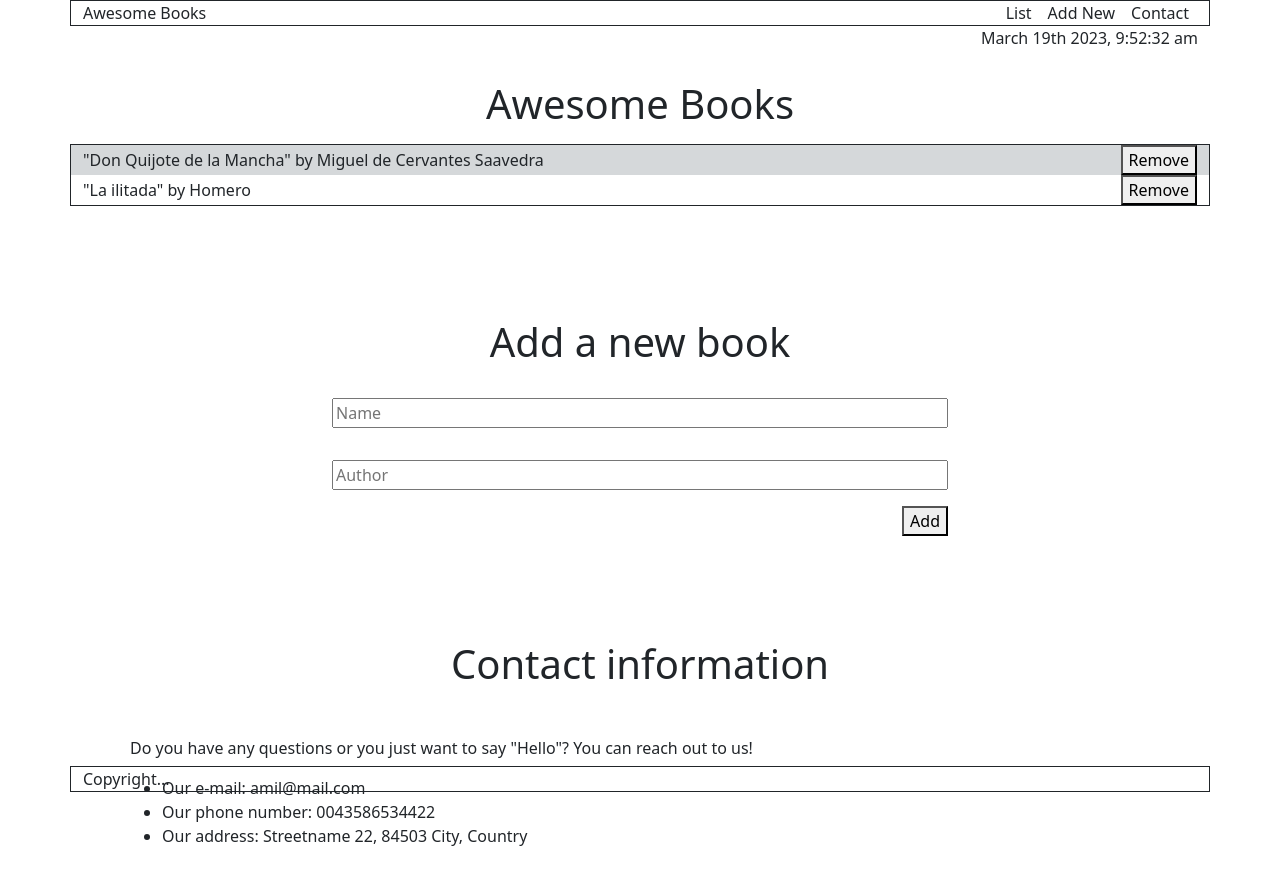
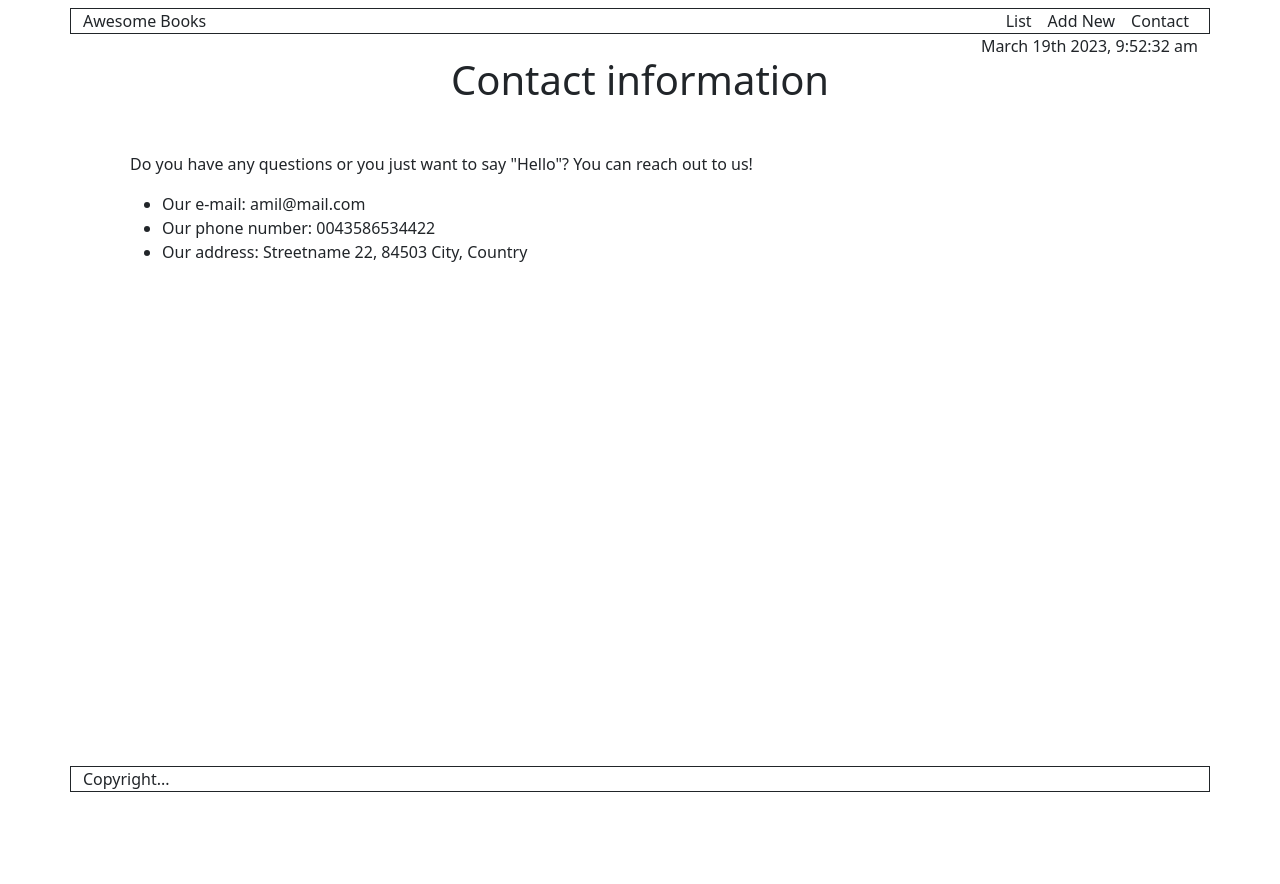
Before and after one commit to alexansaa/LibraryApp, a website: page index.html in a window 1280 px wide. Both pictures are taken after a click on the link "Contact". After the commit the page ends 800 px from the top, so only its background shows below. Drawn offline with nearby package versions, Linux system fonts and the light colour scheme.

Commit message:
add section hidden classes

```diff
--- a/index.html
+++ b/index.html
@@ -13,7 +13,7 @@
     <body>
         <header class="myNavbar">
             <!--Menu Text-->
-            <div class="container border border-dark ">
+            <div class="container border border-dark mt-2">
                 <div class="row">
                     <div id="myLogo" class="col-sm">
                         Awesome Books
@@ -38,7 +38,7 @@
             </div>
         </section>
         <section id="New">
-            <div id="options" class="container w-50  my-5 pt-5">
+            <div id="options" class="container w-50  mb-5 pt-5">
                 <h1 class="text-center  my-3">Add a new book</h1>
                 <div class="d-flex flex-column">
                     <input type="text" name="name" placeholder="Name" id="name" class="my-3"/>
@@ -48,7 +48,7 @@
             </div>
         </section>
         <section id="Contact">
-            <div class="container my-5 pt-2">
+            <div class="container mb-5 pt-2">
                 <h1 class="text-center  my-5">Contact information</h1>
                 <div class="mx-5">
                     <p>
--- a/js/navigation.js
+++ b/js/navigation.js
@@ -1,7 +1,7 @@
 // Sections
-const list = document.getElementById('List');
-const add = document.getElementById('New');
-const contact = document.getElementsByName('Contact');
+const list = document.querySelector('#List');
+const add = document.querySelector('#New');
+const contact = document.querySelector('#Contact');
 
 // Navigation links array
 const links = document.querySelectorAll('#myLinks a');
@@ -10,17 +10,23 @@ const links = document.querySelectorAll('#myLinks a');
 function GoToSection(e) {
     // Name of the section to show
     const name = e.target.textContent;
-    console.log(name);
+    //console.log(name);
 
     switch(name) {
         case 'List':
-                // Change the classes of the sections in the way that the section selected is the only one visible,
-                // there's already a class selector created in CSS to hide the sections called "hidden"
-
+            list.classList.remove('hidden');
+            add.classList.add('hidden');
+            contact.classList.add('hidden');
             break;
         case 'Add New':
+            list.classList.add('hidden');
+            add.classList.remove('hidden');
+            contact.classList.add('hidden');
             break;
         case 'Contact':
+            list.classList.add('hidden');
+            add.classList.add('hidden');
+            contact.classList.remove('hidden');
             break;
         default:
             break;
```
